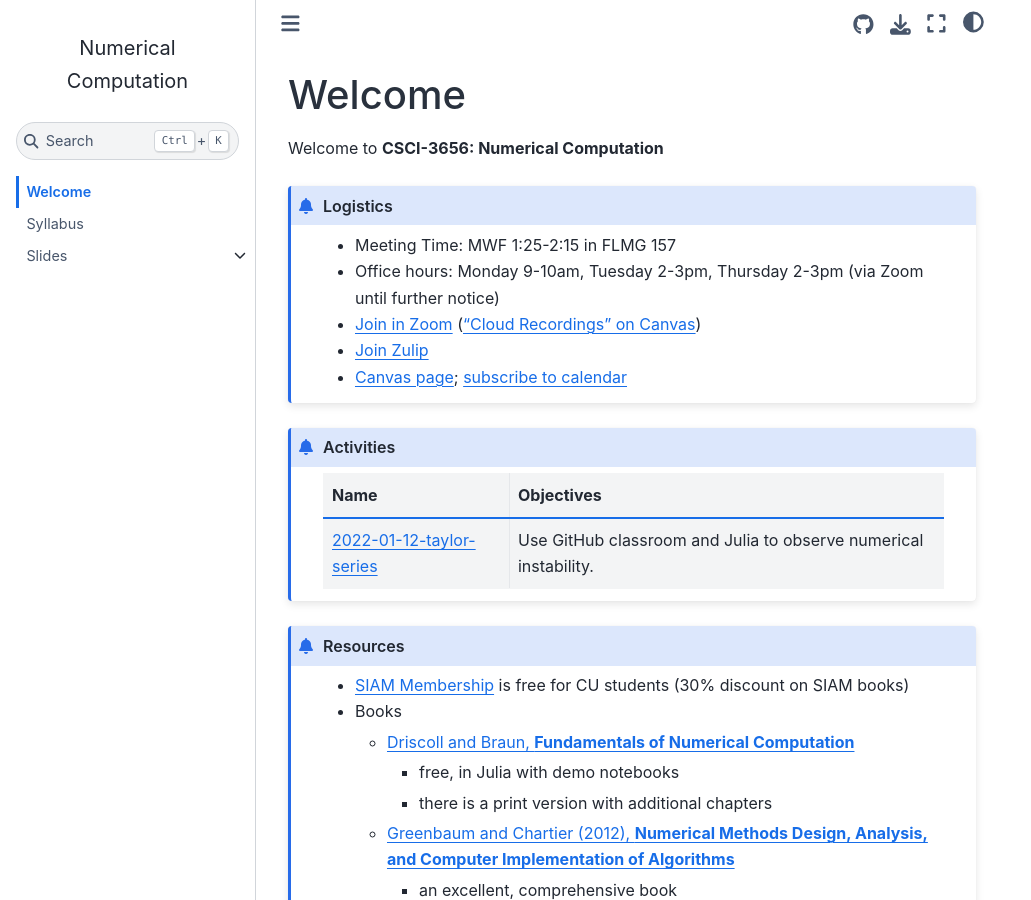
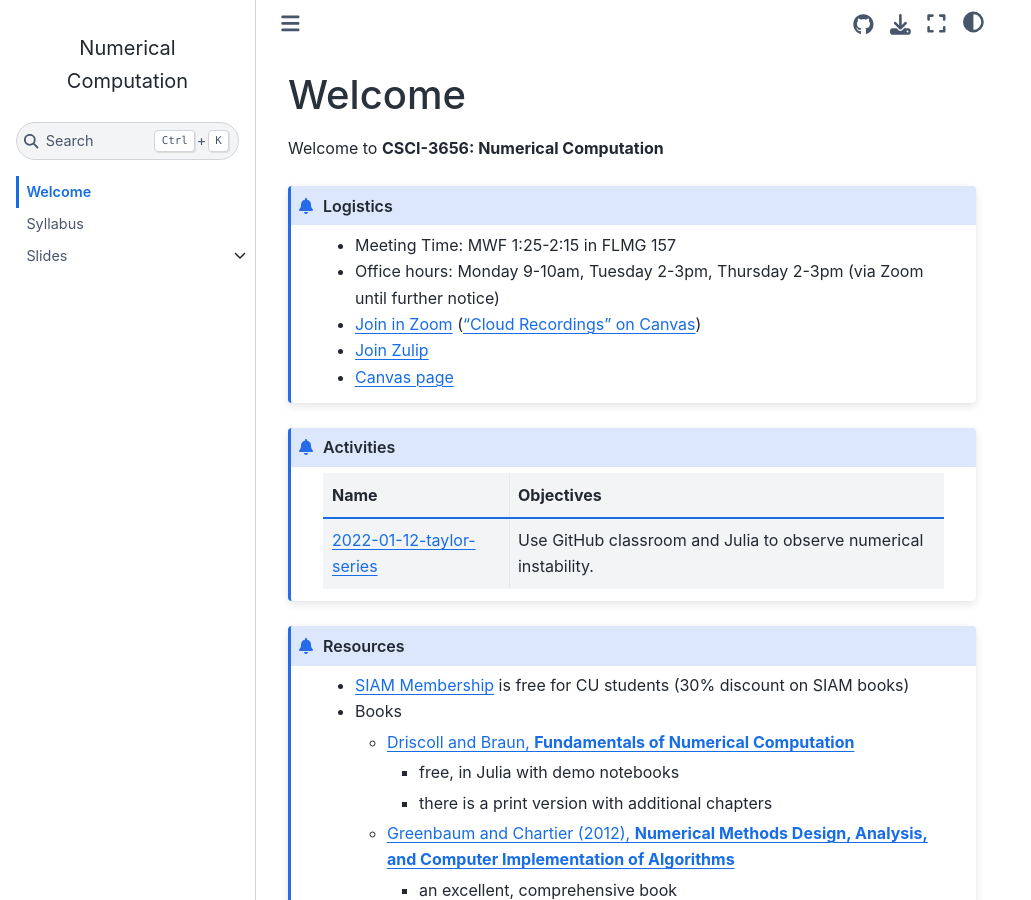
Before and after one commit to cu-numcomp/spring22, a Jupyter Book: the page built from index.md, in a window 1280 px wide and 900 px high. Shown: the whole window, without its empty margins (0-1031 px from the left). Built offline with Jupyter Book 1.0.4 settings and Sphinx 7.4.7 and the Sphinx Book theme 1.1.4, drawn with Linux system fonts in a browser that asks for light colours; pages that are not in the unit, such as notebooks, are missing from menus.

```diff
--- a/_toc.yml
+++ b/_toc.yml
@@ -11,3 +11,4 @@ chapters:
   - file: slides/2022-01-12-functions.ipynb
   - file: slides/2022-01-14-function-errors.ipynb
   - file: slides/2022-01-19-conditioning.ipynb
+  - file: slides/2022-01-21-rootfinding.ipynb
--- a/index.md
+++ b/index.md
@@ -7,7 +7,7 @@ Welcome to **CSCI-3656: Numerical Computation**
 * Office hours: Monday 9-10am, Tuesday 2-3pm, Thursday 2-3pm (via Zoom until further notice)
 * [Join in Zoom](https://cuboulder.zoom.us/j/95889180311) (["Cloud Recordings" on Canvas](https://canvas.colorado.edu/courses/80290/external_tools/16942))
 * [Join Zulip](https://cu-numcomp.zulipchat.com/join/2hpdkyspe5pii6mep3yl76qm/)
-* [Canvas page](https://canvas.colorado.edu/courses/80290); [subscribe to calendar](https://canvas.colorado.edu/feeds/calendars/user_4BGOOsyWtr2qrHusl0uZsJ4yvJ8hMBHf7u1Bm751.ics)
+* [Canvas page](https://canvas.colorado.edu/courses/80290)
 :::
 
 ::::{admonition} Activities
```
Also changed, not shown: syllabus.md (+1 -0 lines), 1 other file.
